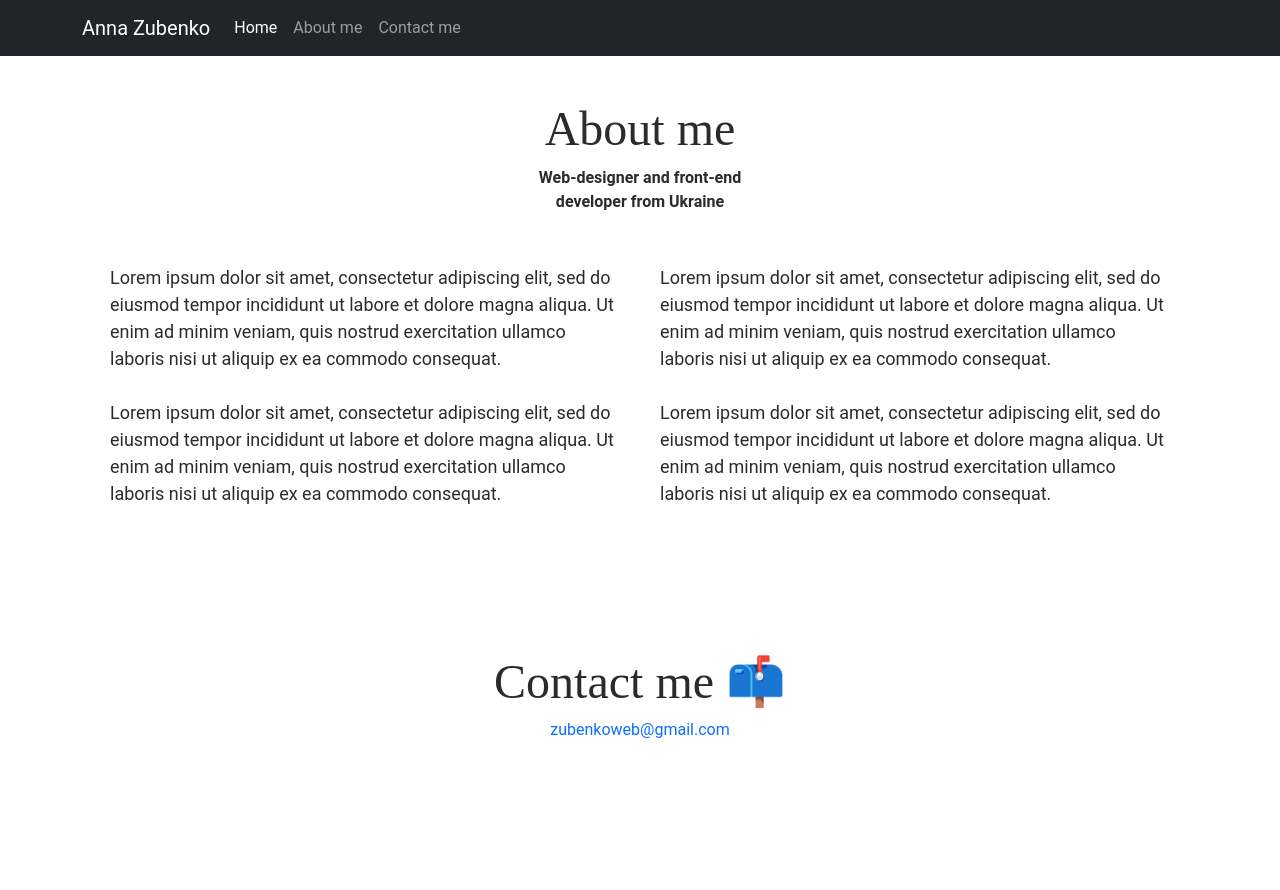
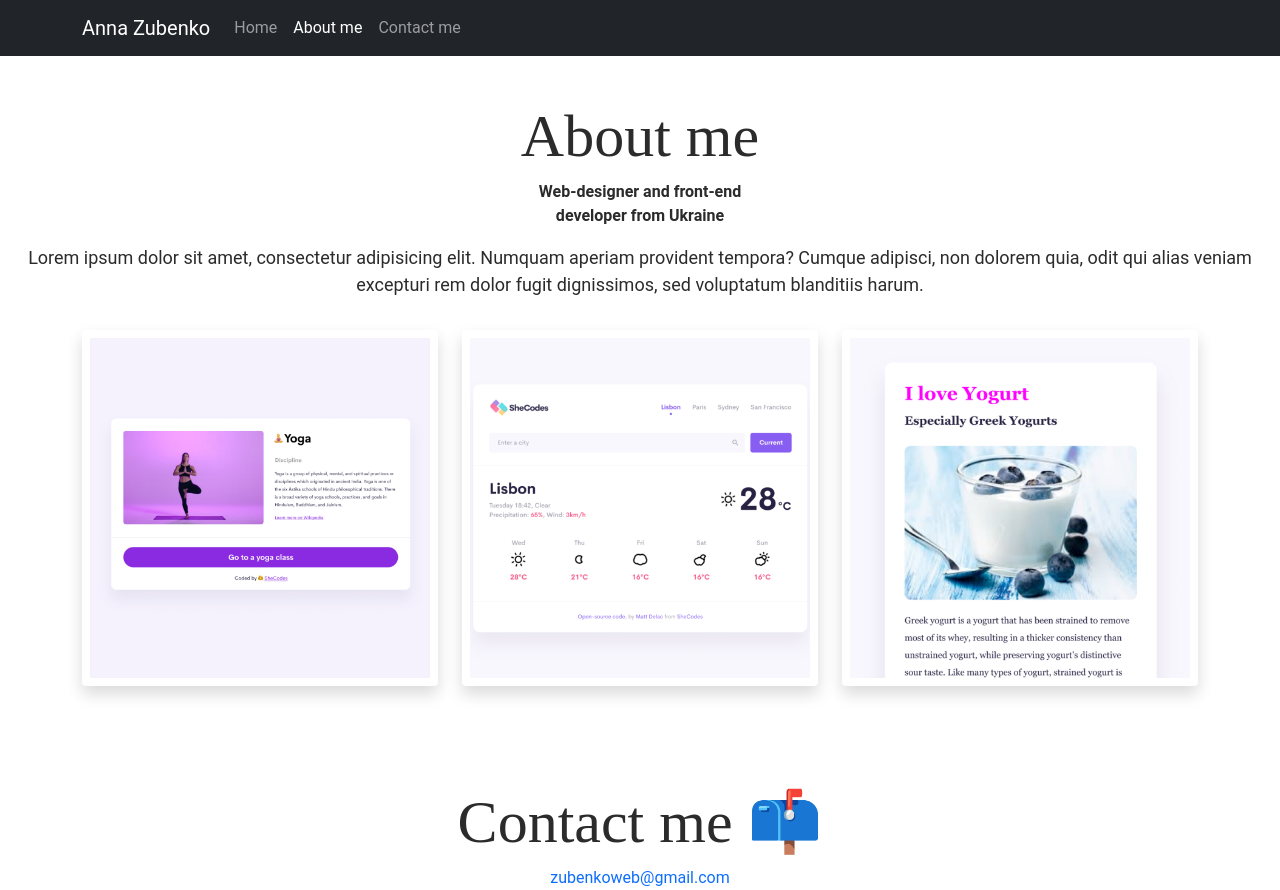
Before and after one commit to ZubenkoAnna/portfolio-site, a plain HTML site: page about.html in a window 1280 px wide. Before the commit the page ends 800 px from the top, so only its background shows below. Drawn offline with nearby package versions, Linux system fonts and the light colour scheme.

Commit message:
HTML Bootstrap responsive

```diff
--- a/about.html
+++ b/about.html
@@ -40,15 +40,17 @@
         <div class="collapse navbar-collapse" id="navbarNav">
           <ul class="navbar-nav">
             <li class="nav-item">
-              <a class="nav-link active" aria-current="page" href="index.html"
-                >Home</a
+              <a class="nav-link" href="index.html">Home</a>
+            </li>
+            <li class="nav-item">
+              <a class="nav-link active" aria-current="page" href="about.html"
+                >About me</a
               >
             </li>
             <li class="nav-item">
-              <a class="nav-link" href="about.html">About me</a>
-            </li>
-            <li class="nav-item">
-              <a class="nav-link" href="about.html#mail">Contact me</a>
+              <a class="nav-link" aria-current="page" href="about.html#mail"
+                >Contact me</a
+              >
             </li>
           </ul>
         </div>
@@ -60,37 +62,40 @@
         >Web-designer and front-end <br />
         developer from Ukraine
       </strong>
-    </div>
-    <div class="about-paragraphs">
       <p>
-        Lorem ipsum dolor sit amet, consectetur adipiscing elit, sed do eiusmod
-        tempor incididunt ut labore et dolore magna aliqua. Ut enim ad minim
-        veniam, quis nostrud exercitation ullamco laboris nisi ut aliquip ex ea
-        commodo consequat.
-
-        <br />
-        <br />
-
-        Lorem ipsum dolor sit amet, consectetur adipiscing elit, sed do eiusmod
-        tempor incididunt ut labore et dolore magna aliqua. Ut enim ad minim
-        veniam, quis nostrud exercitation ullamco laboris nisi ut aliquip ex ea
-        commodo consequat.
-      </p>
-      <p>
-        Lorem ipsum dolor sit amet, consectetur adipiscing elit, sed do eiusmod
-        tempor incididunt ut labore et dolore magna aliqua. Ut enim ad minim
-        veniam, quis nostrud exercitation ullamco laboris nisi ut aliquip ex ea
-        commodo consequat.
-
-        <br />
-        <br />
-
-        Lorem ipsum dolor sit amet, consectetur adipiscing elit, sed do eiusmod
-        tempor incididunt ut labore et dolore magna aliqua. Ut enim ad minim
-        veniam, quis nostrud exercitation ullamco laboris nisi ut aliquip ex ea
-        commodo consequat.
+        Lorem ipsum dolor sit amet, consectetur adipisicing elit. Numquam
+        aperiam provident tempora? Cumque adipisci, non dolorem quia, odit qui
+        alias veniam excepturi rem dolor fugit dignissimos, sed voluptatum
+        blanditiis harum.
       </p>
     </div>
+
+    <div class="container">
+      <div class="row">
+        <div class="col-md-4">
+          <img
+            src="images/yoga.png"
+            alt="yoga-app image"
+            class="img-fluid p-2 shadow rounded"
+          />
+        </div>
+        <div class="col-md-4">
+          <img
+            src="images/weather.png"
+            alt="weather-app image"
+            class="img-fluid p-2 shadow rounded"
+          />
+        </div>
+        <div class="col-md-4">
+          <img
+            src="images/yogurt.png"
+            alt="yogurt-app image"
+            class="img-fluid p-2 shadow rounded"
+          />
+        </div>
+      </div>
+    </div>
+
     <div id="mail">
       <h1 class="head-about">Contact me 📫</h1>
       <a href="mailto:zubenkoweb@gmail.com">zubenkoweb@gmail.com</a>
--- a/src/style.css
+++ b/src/style.css
@@ -10,11 +10,11 @@ body {
   font-family: var(--body-font);
   color: var(--font-color);
   margin: 0 auto;
-  max-width: 1100px;
+  /*max-width: 1100px;*/
 }
 h1 {
   font-family: var(--heading-font);
-  font-size: 48px;
+  font-size: 60px;
   font-weight: 100;
   margin: 0;
 }
@@ -25,7 +25,8 @@ h3 {
   margin: 0;
 }
 p {
-  padding: 20px;
+  padding: 16px 0 32px 0;
+  margin: 0;
   border-radius: 4px;
   font-size: 18px;
   line-height: 1.5;
@@ -36,12 +37,6 @@ a {
 }
 .home-header {
   padding-top: 120px;
-}
-
-.about-paragraphs {
-  display: flex;
-  text-align: left;
-  margin: 30px 0;
 }
 
 .button {
@@ -80,6 +75,10 @@ a {
   color: var(--secondary-color);
 }
 
+.portfolio.row {
+  margin-top: 80px;
+}
+
 /*page about*/
 
 .link-back {
```
Also changed, not shown: index.html (+59 -1 lines).
